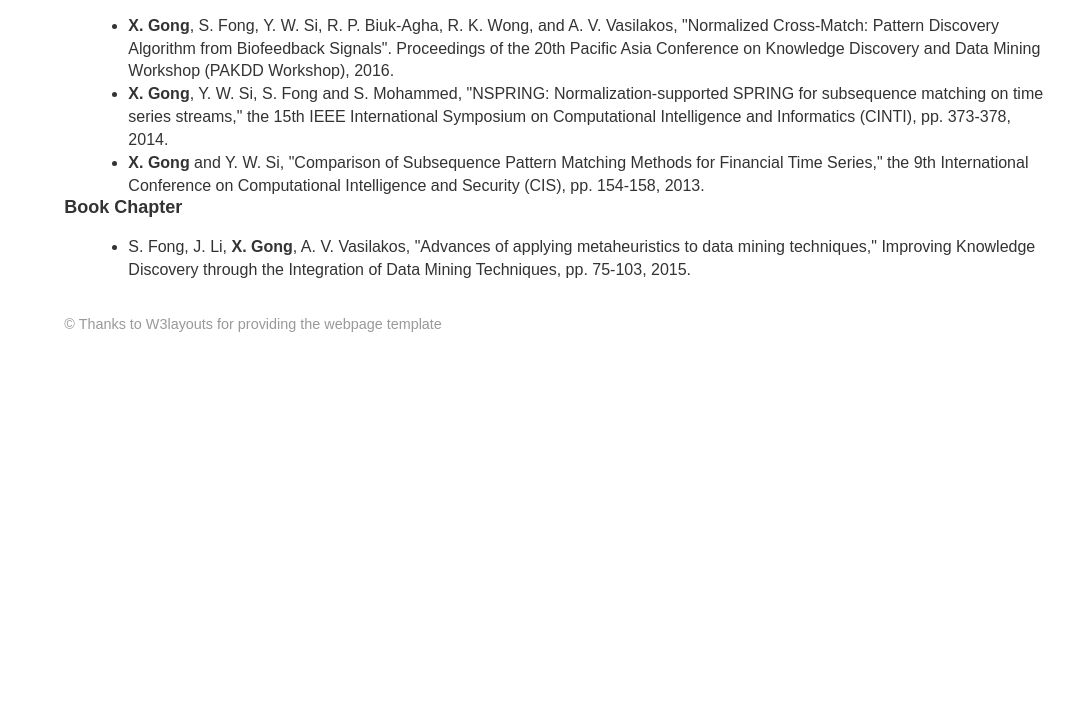
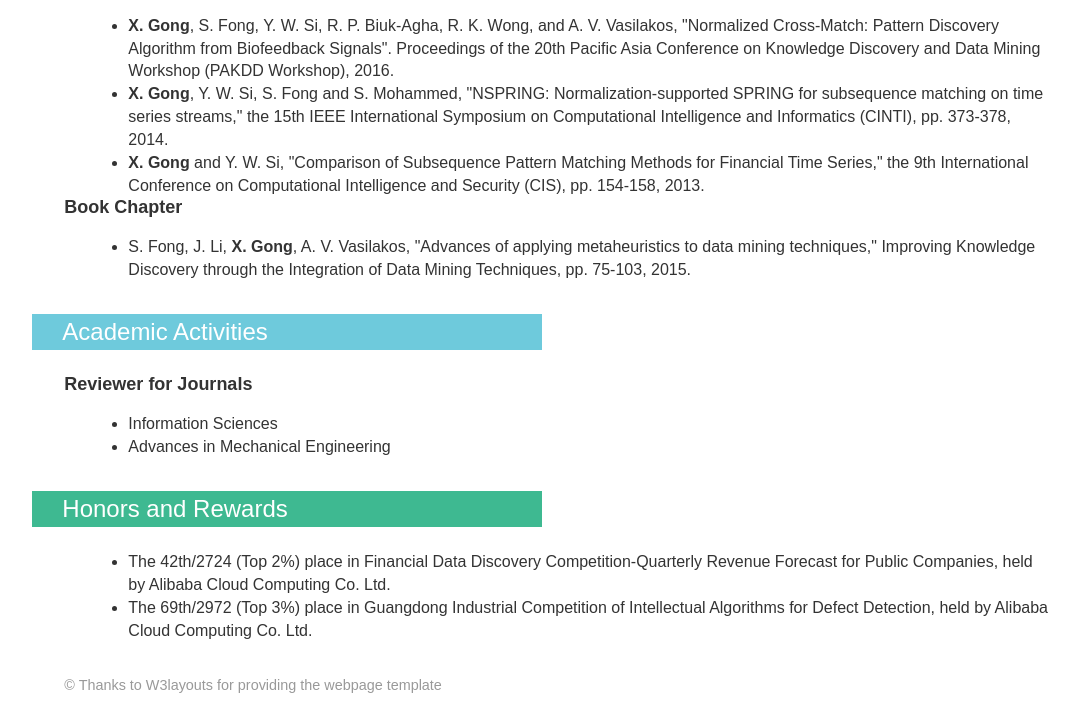
Before and after one commit to amoonfana/EdwardGong, a plain HTML site: page index.html in a window 1280 px wide. Shown: the part 1165-1892 px from the top of the page, without its empty margins (181-1260 px from the left). Before the commit the page ends 1531 px from the top, so only its background shows below. Drawn offline with Linux system fonts and the light colour scheme; a web font is replaced by a local one.

Commit message:
Add academic activities and honors and rewards

```diff
--- a/index.html
+++ b/index.html
@@ -82,10 +82,11 @@ Smartphone Compatible web template, free webdesigns for Nokia, Samsung, LG, Sony
 				</script>
 			 </ul>
 		 </div>
+
 		 <div class="company">
 			 <h3 class="clr1">Personal Statement</h3>
 			 <div class="company_details">
-				 <p>I am currently a PhD candidate and a member of the Data Analytics and Collaborative Computing (DACC) Research Group in University of Macau. My current research interests include Artificial Intelligence (AI) and deep learning. I have published several SCI and EI indexed papers, three of them are JCR B according to the journal ranking proposed by Chinese Academy of Sciences.</p>
+				 <p>I am currently a PhD candidate and a member of the Data Analytics and Collaborative Computing (DACC) Research Group in University of Macau. My current research interests include Artificial Intelligence (AI) and deep learning. I have published several SCI and EI indexed papers, three of them are JCR 2 according to the journal ranking proposed by Chinese Academy of Sciences.</p>
 			 </div>
                          <!--
 			 <div class="company_details">
@@ -97,6 +98,7 @@ Smartphone Compatible web template, free webdesigns for Nokia, Samsung, LG, Sony
 			 </div>
                          -->
 		 </div>
+
 		 <div class="education">
 			 <h3 class="clr2">Academic Qualifications</h3>
 			 <div class="education_details">
@@ -121,6 +123,7 @@ Smartphone Compatible web template, free webdesigns for Nokia, Samsung, LG, Sony
 				 -->
 			 </div>
 		 </div>
+
 		 <div class="skills">
 			 <h3 class="clr3">Research Interests</h3>
                          <!--
@@ -147,7 +150,8 @@ Smartphone Compatible web template, free webdesigns for Nokia, Samsung, LG, Sony
 				 <div class="clearfix"></div>
 			 </div>
 		 </div>
-                 <div class="skills">
+
+         <div class="skills">
 			 <h3 class="clr4">Publications</h3>
 			 <div class="skill_list">
 				 <div class="skill1">
@@ -177,6 +181,34 @@ Smartphone Compatible web template, free webdesigns for Nokia, Samsung, LG, Sony
 				 <div class="clearfix"></div>
 			 </div>
 		 </div>
+
+		 <div class="skills">
+			<h3 class="clr1">Academic Activities</h3>
+			<div class="skill_list">
+				<div class="skill1">
+					<h4>Reviewer for Journals</h4>
+					<ul>
+						<li>Information Sciences</li>
+						<li>Advances in Mechanical Engineering</li>
+					</ul>
+				</div>
+				<div class="clearfix"></div>
+			</div>
+		 </div>
+
+		 <div class="skills">
+			 <h3 class="clr3">Honors and Rewards</h3>
+			 <div class="skill_list">
+				 <div class="skill1">
+					 <ul>
+						<li>The 42th/2724 (Top 2%) place in Financial Data Discovery Competition-Quarterly Revenue Forecast for Public Companies, held by Alibaba Cloud Computing Co. Ltd.</li>
+						<li>The 69th/2972 (Top 3%) place in Guangdong Industrial Competition of Intellectual Algorithms for Defect Detection, held by Alibaba Cloud Computing Co. Ltd.</li>
+					 </ul>
+				 </div>
+				 <div class="clearfix"></div>
+			 </div>
+		 </div>
+
 		 <div class="copywrite">
 			 <p>© Thanks to <a href="https://w3layouts.com/" target="_blank">W3layouts</a> for providing the webpage template </p>
 		 </div>
```
